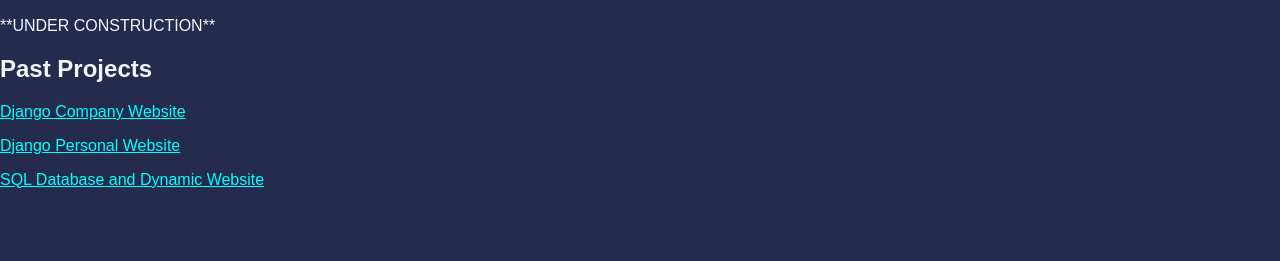
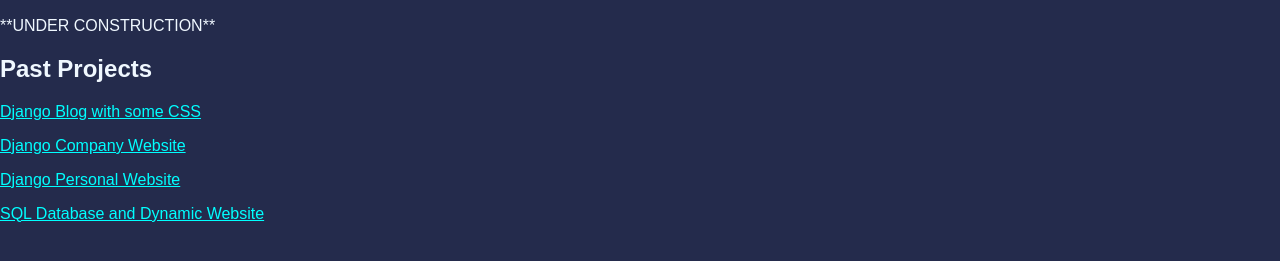
Before and after one commit to s-escobar-mt/s-escobar-mt.github.io, a plain HTML site: page pages/projects.html in a window 1280 px wide. Shown: the part 147-408 px from the top of the page. Drawn offline with Linux system fonts and the light colour scheme.

Commit message:
Update projects.html

```diff
--- a/pages/projects.html
+++ b/pages/projects.html
@@ -24,6 +24,7 @@
             <p></p>
             <p>**UNDER CONSTRUCTION**</p>
             <h2>Past Projects</h2>
+            <p><a href=https://github.com/s-escobar-mt/blog>Django Blog with some CSS</a></p>
             <p><a href="https://github.com/s-escobar-mt/company-website">Django Company Website</a></p>
             <p><a href="https://github.com/s-escobar-mt/personal_website">Django Personal Website</a></p>
             <p><a href="https://github.com/s-escobar-mt/CSCI240-Databases-and-SQL">SQL Database and Dynamic Website</a></p>
```
